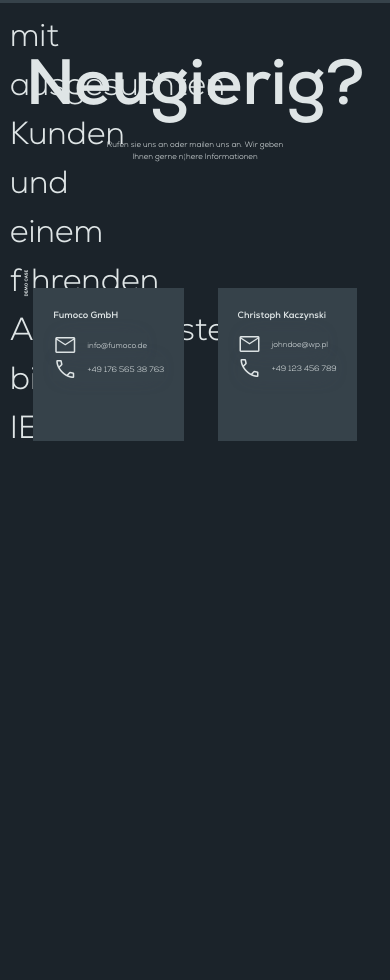
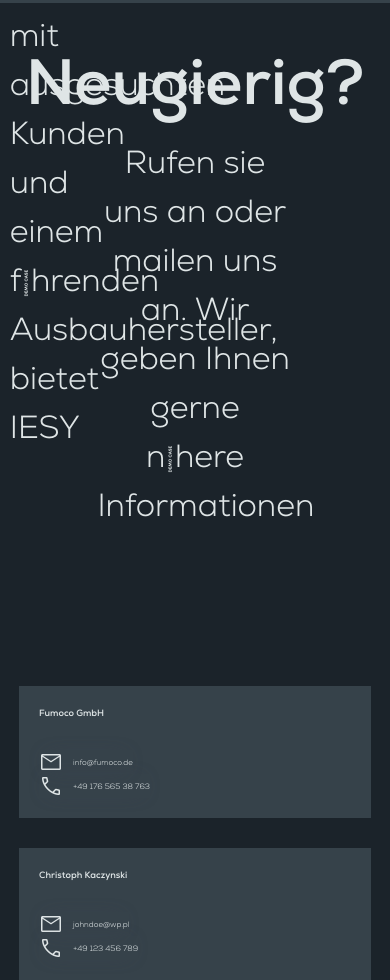
Before and after one commit to R3VANEK/fumoco-de, a website: page index.html in a window 390 px wide. Shown: the part 1685-2665 px from the top of the page. Before the commit the page ends 2532 px from the top, so only its background shows below. Drawn offline with nearby package versions, Linux system fonts and the light colour scheme; files whose address does not match are found by name.

Commit message:
first RWD styles for contact

```diff
--- a/res/css/style.css
+++ b/res/css/style.css
@@ -81,6 +81,7 @@ body{
     transition-property: opacity;
     opacity: 0;
     transition: 0.6s ease-in-out;
+    z-index:9999;
 }
 #scroll-helper span{
     font-size:4rem;
@@ -438,3 +439,20 @@ box-shadow: 0px 0px 20px -10px rgba(66, 68, 90, 1);
 .contact-box div p{
     margin-left:10px;
 }
+
+@media only screen and (max-width: 768px){
+    #contact-description{
+        font-size:2rem;
+    }
+    #contact-section .row{
+        flex-direction: column;
+        align-items: center;
+    }
+    .contact-box{
+        width:80%;
+        margin-top:30px;
+    }
+    .contact-box div:nth-of-type(1){
+        margin-top:30px;
+    }
+}
```
